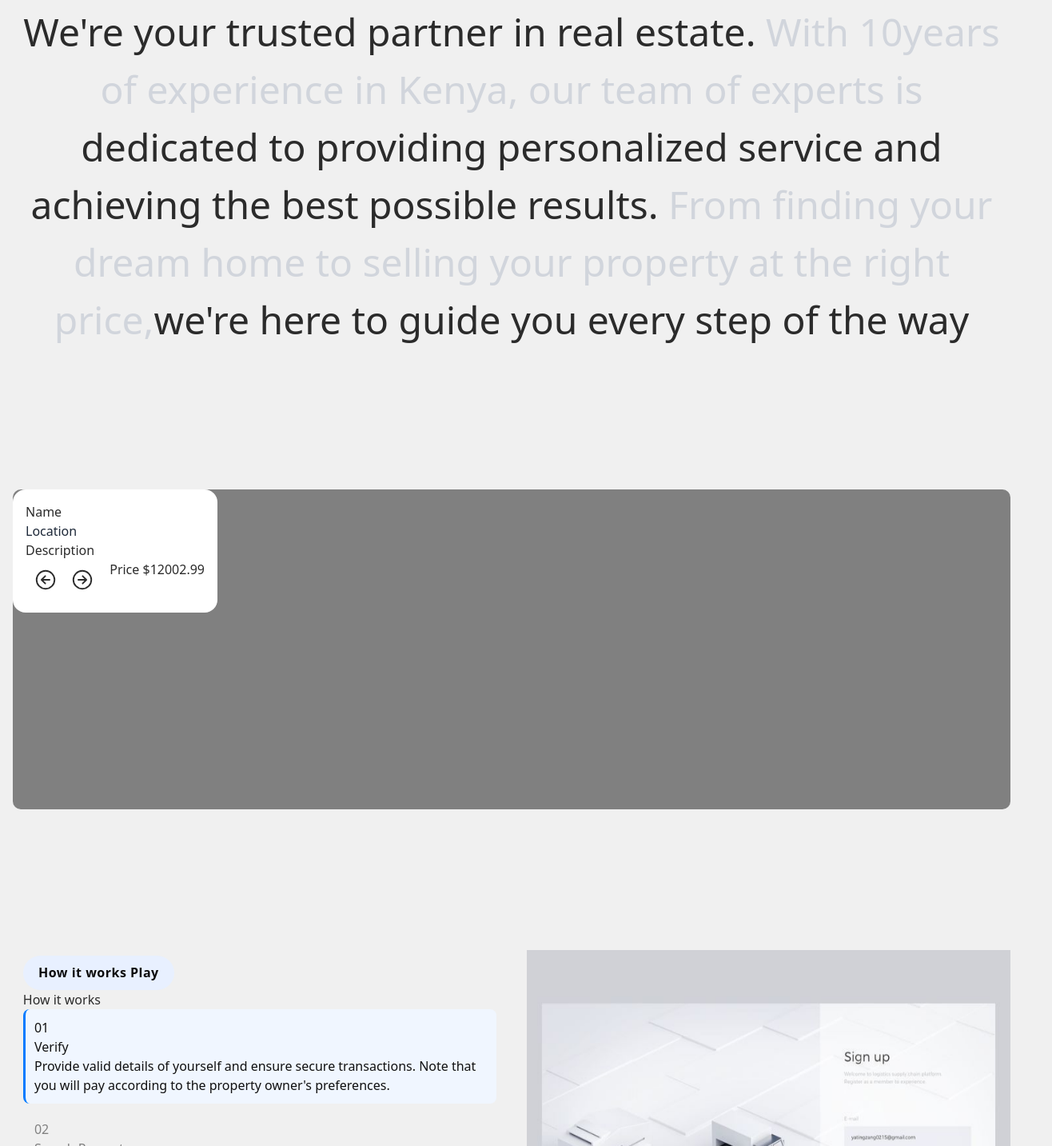
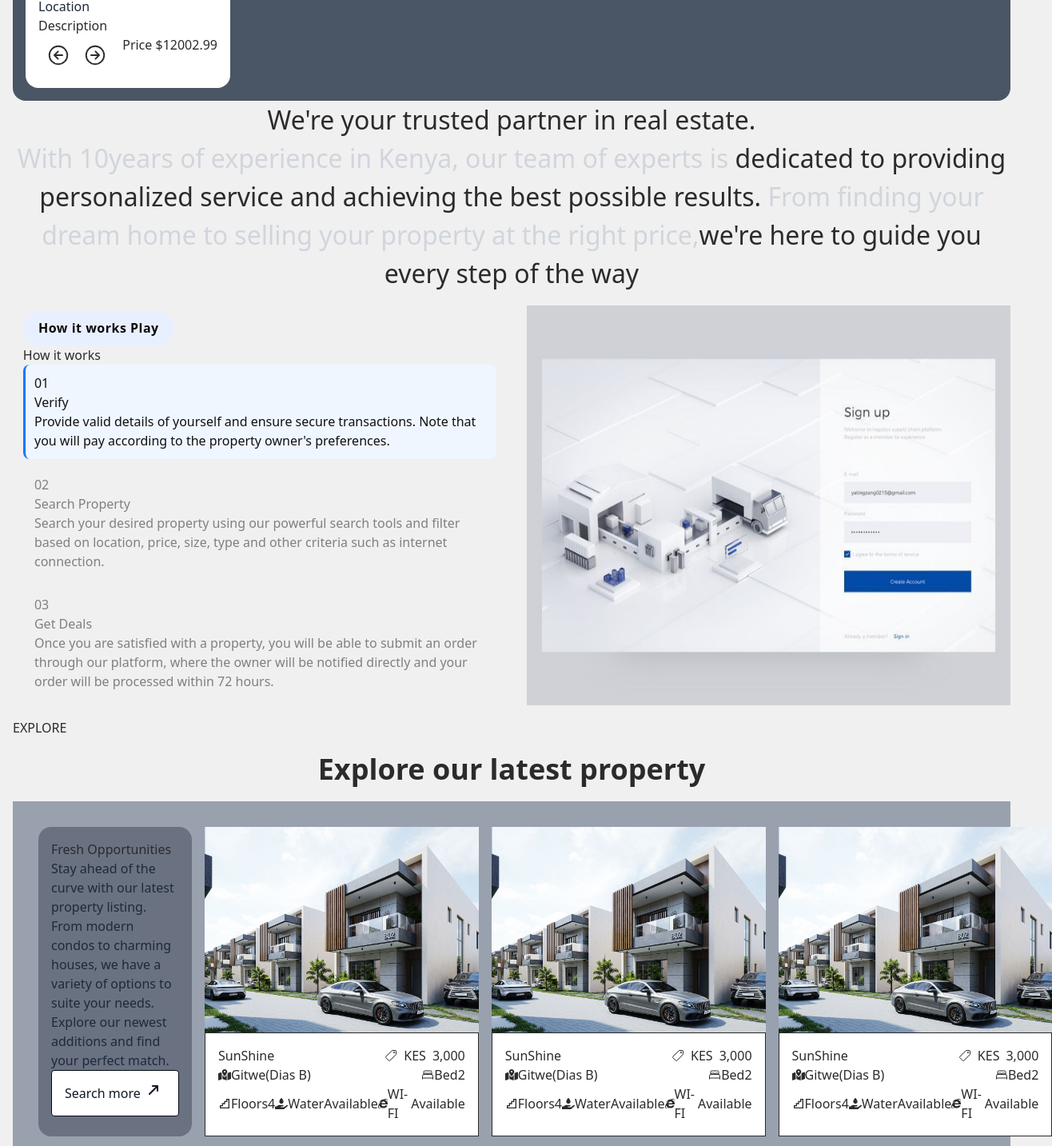
Before and after one commit to arribion-link/Real-Estate-Search-UI-Application-React.js, a React (Vite) app: page / in a window 1280 px wide. Shown: the part 742-2175 px from the top of the page at 80% size, 1316 px wide, since content can reach past the window. Built offline with nearby package versions, Linux system fonts and the light colour scheme.

Commit message:
updated house cards

```diff
--- a/src/components/UI/HouseCard.tsx
+++ b/src/components/UI/HouseCard.tsx
@@ -1,5 +1,10 @@
-import ph from "../../assets/placeholder.png";
-
+import ph from "../../assets/images/placeholder.jpg";
+import { IoPricetagOutline } from "react-icons/io5";
+import { FaMapLocationDot } from "react-icons/fa6";
+import { RiStairsLine } from "react-icons/ri";
+import { IoBedOutline } from "react-icons/io5";
+import { FaHandHoldingWater } from "react-icons/fa";
+import { FaInternetExplorer } from "react-icons/fa";
 const HouseCard = () => {
   return (
     <>
@@ -7,22 +12,40 @@ const HouseCard = () => {
         <img src={ph} alt="" className="" />
         <div className="bg-white border p-4">
           <div className="flex justify-between">
+            <h3>SunShine</h3>
+            <h3 className="flex items-center gap-2">
+              <IoPricetagOutline />
+              KES
+              <span>3,000</span>
+            </h3>
+          </div>
           <div>
-                    <h2>Sunshine Hostels</h2>
+            <div className="flex justify-between">
+              <h3 className="flex items-center">
+                <FaMapLocationDot /> Gitwe(Dias B)
+              </h3>
+              <h3 className="flex items-center">
+                <IoBedOutline /> Bed <span>2</span>
+              </h3>
             </div>
-                    <div className="bg-gray-600 p4 rounded">
-                        ^
+            {/* <div className="">
+            </div> */}
+            <div className="flex justify-between">
+              <h3 className="flex items-center">
+                <RiStairsLine /> Floors <span>4</span>
+              </h3>
+              <h3 className="flex items-center">
+                <FaHandHoldingWater /> Water <span>Available</span>
+              </h3>
+              <h3 className="flex items-center">
+                <FaInternetExplorer /> WI-FI <span>Available</span>
+              </h3>
             </div>
           </div>
-                  <div>
-                     <p>\/ Kutus, Gitwe</p>
         </div>
-                  <h4>KES <span>3,500</span></h4>
-              </div>
-
       </article>
     </>
-  )
+  );
 }
 
 export default HouseCard
--- a/src/css/index.css
+++ b/src/css/index.css
@@ -52,20 +52,7 @@ section{
 
 /*============== ABOUT US SECTION =================== */
 
-.about-us-text-content{
-  text-align: center;
-  margin-top: 5em;
-}
-
-.about-carosel-section{
-    min-height: 50vh;
-    border-radius: 10px;
-    background-color: gray;
-    width: auto;
-    margin: 11em 0em;
-}
-
-/* CALL TO ACTION SECTION */
+/* ============ CALL TO ACTION SECTION====================== */
 
 .cta-textual-content{
   margin: 3em;
@@ -113,7 +100,7 @@ textarea,
 
 textarea {
   min-height: 5em;
-  max-height: 30em;
+  max-height: 15em;
 }
 
 /* EXPLORE SECTION */
--- a/src/pages/landing/Home.tsx
+++ b/src/pages/landing/Home.tsx
@@ -16,10 +16,15 @@ const Home = () => {
 
       {/* ABOUT US SECTION */}
       <section className="about-section">
-        <div className="about-us-text-content">
-          <span>ABOUT</span>
-          <h3 className="text-[clamp(1rem,5vw,3rem)]">
-            We're your trusted partner in real estate.{" "}
+        <span className="text-blue-500">ABOUT</span>
+        <div className="bg-gray-600 rounded-2xl p-4">
+          <AboutFeaturedHomeCard />
+        </div>
+        <div className="text-center ">
+          <h3 className="text-[clamp(1rem,5vw,2rem)]">
+            We're your trusted partner in real estate.
+            {" "}
+            <br />
             <span className="text-gray-300">
               {" "}
               With 10years of experience in Kenya, our team of experts is{" "}
@@ -33,9 +38,6 @@ const Home = () => {
             </span>
             we're here to guide you every step of the way
           </h3>
-        </div>
-        <div className="about-carosel-section">
-          <AboutFeaturedHomeCard />
         </div>
       </section>
       {/*  */}
```
Also changed, not shown: src/assets/images/placeholder.jpg (added). Lines whose indentation alone changed are shown as unchanged.
